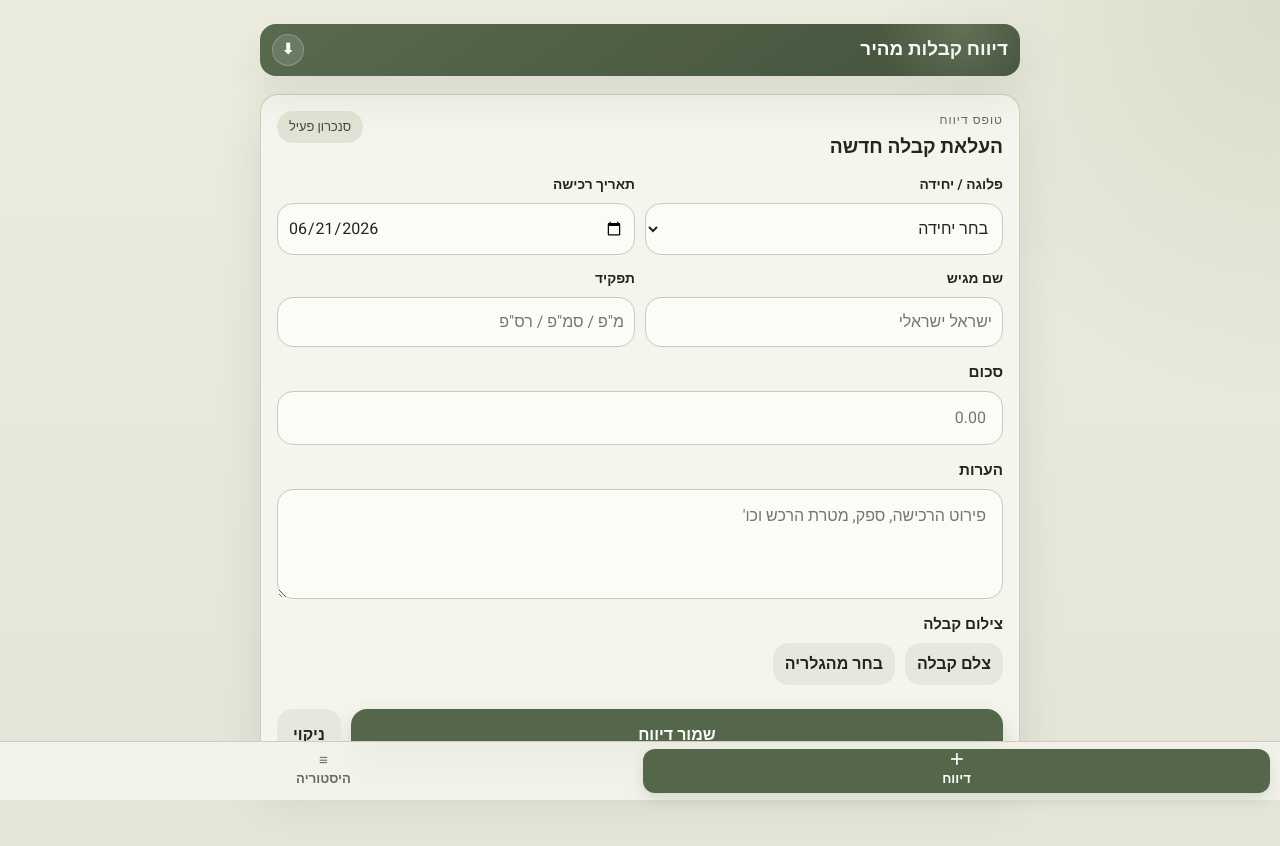
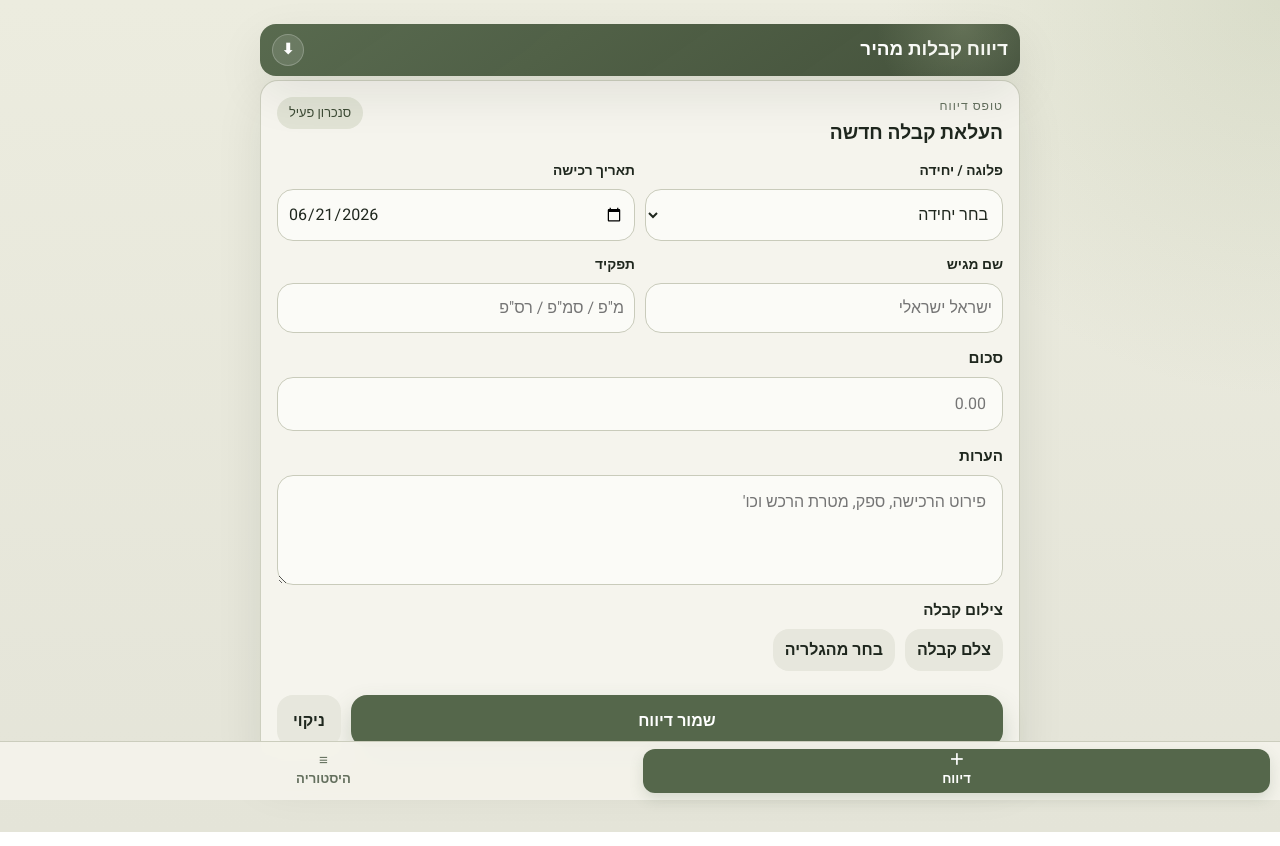
Before and after one commit to GilManzur/GetRecipts, a plain HTML site: page index.html in a window 1280 px wide. Drawn offline with Linux system fonts and the light colour scheme.

Commit message:
space header low smaller

```diff
--- a/styles.css
+++ b/styles.css
@@ -113,7 +113,7 @@ textarea {
 
 .layout {
   display: block;
-  margin-top: 18px;
+  margin-top: 4px;
 }
 
 .tab-panel {
```
